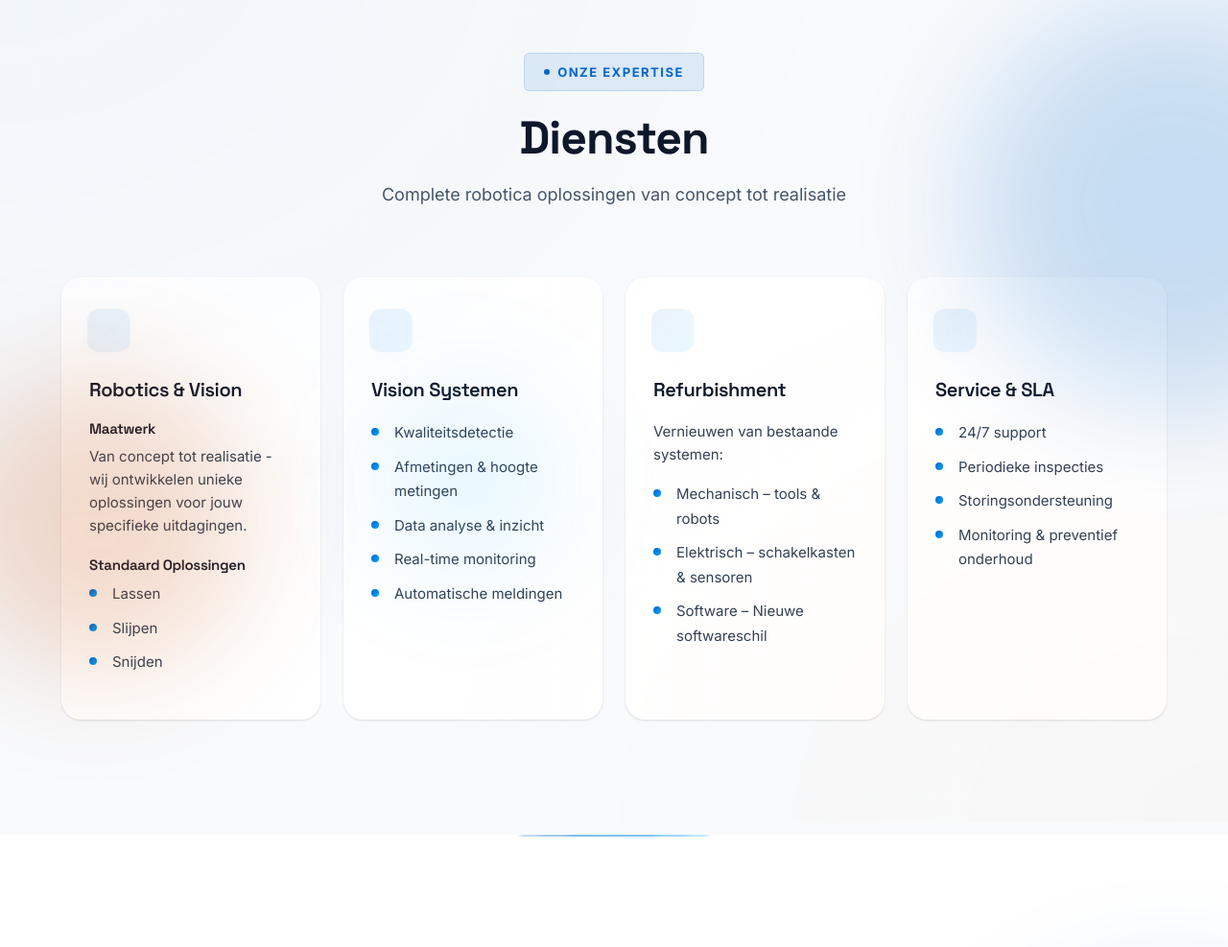
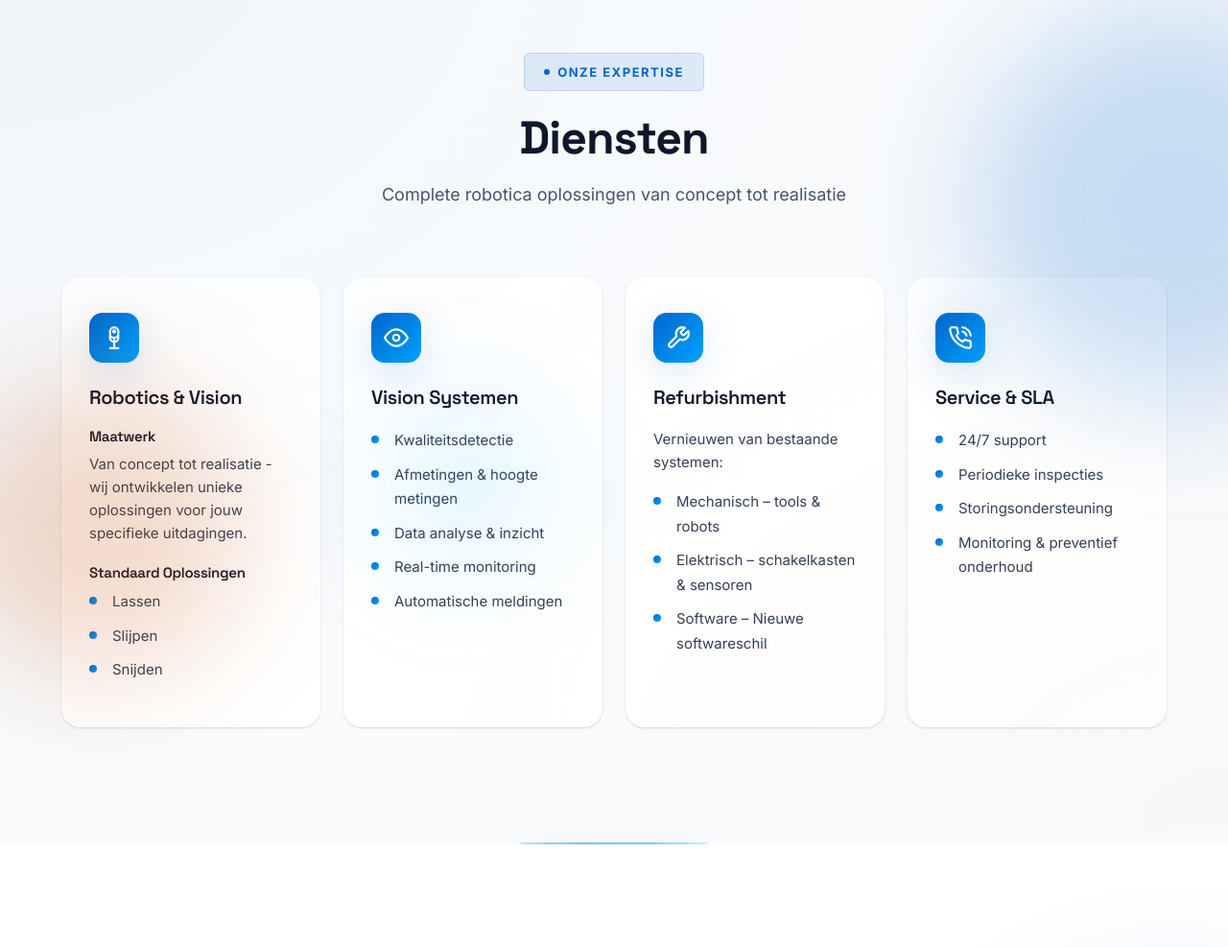
Before and after one commit to Rickvkesteren/aim-robotics, a plain HTML site: page index.html in a window 1280 px wide. Shown: the part 1142-2129 px from the top of the page at 96% size. Drawn offline with Linux system fonts and the light colour scheme.

Commit message:
Diensten kaarten: SVG iconen toegevoegd (robot, oog, gereedschap, telefoon)

```diff
--- a/css/main.css
+++ b/css/main.css
@@ -1010,6 +1010,25 @@ p:last-child {
     color: var(--text-white);
     margin-bottom: 24px;
     box-shadow: var(--shadow-colored);
+}
+
+.card-icon {
+    display: inline-flex;
+    align-items: center;
+    justify-content: center;
+    width: 52px;
+    height: 52px;
+    background: var(--gradient-primary);
+    border-radius: 14px;
+    margin-bottom: 24px;
+    box-shadow: var(--shadow-colored);
+}
+
+.card-icon svg {
+    width: 26px;
+    height: 26px;
+    color: #FFFFFF;
+    stroke: #FFFFFF;
 }
 
 .dienst-card h3 {
--- a/index.html
+++ b/index.html
@@ -421,7 +421,15 @@
 
             <div class="diensten-grid">
                 <article class="dienst-card" data-aos="fade-up">
-                    <div class="card-number" aria-hidden="true">01</div>
+                    <div class="card-icon" aria-hidden="true">
+                        <svg viewBox="0 0 24 24" fill="none" stroke="currentColor" stroke-width="2" stroke-linecap="round" stroke-linejoin="round">
+                            <path d="M12 2a4 4 0 0 1 4 4v2a4 4 0 0 1-8 0V6a4 4 0 0 1 4-4z"/>
+                            <path d="M16 10v2a4 4 0 0 1-8 0v-2"/>
+                            <path d="M12 14v8"/>
+                            <path d="M8 22h8"/>
+                            <circle cx="12" cy="6" r="1"/>
+                        </svg>
+                    </div>
                     <h3>Robotics & Vision</h3>
                     <div class="card-body">
                         <div class="service-block">
@@ -440,7 +448,12 @@
                 </article>
 
                 <article class="dienst-card" data-aos="fade-up" data-aos-delay="100">
-                    <div class="card-number" aria-hidden="true">02</div>
+                    <div class="card-icon" aria-hidden="true">
+                        <svg viewBox="0 0 24 24" fill="none" stroke="currentColor" stroke-width="2" stroke-linecap="round" stroke-linejoin="round">
+                            <path d="M1 12s4-8 11-8 11 8 11 8-4 8-11 8-11-8-11-8z"/>
+                            <circle cx="12" cy="12" r="3"/>
+                        </svg>
+                    </div>
                     <h3>Vision Systemen</h3>
                     <div class="card-body">
                         <ul>
@@ -454,7 +467,11 @@
                 </article>
 
                 <article class="dienst-card" data-aos="fade-up" data-aos-delay="200">
-                    <div class="card-number" aria-hidden="true">03</div>
+                    <div class="card-icon" aria-hidden="true">
+                        <svg viewBox="0 0 24 24" fill="none" stroke="currentColor" stroke-width="2" stroke-linecap="round" stroke-linejoin="round">
+                            <path d="M14.7 6.3a1 1 0 0 0 0 1.4l1.6 1.6a1 1 0 0 0 1.4 0l3.77-3.77a6 6 0 0 1-7.94 7.94l-6.91 6.91a2.12 2.12 0 0 1-3-3l6.91-6.91a6 6 0 0 1 7.94-7.94l-3.76 3.76z"/>
+                        </svg>
+                    </div>
                     <h3>Refurbishment</h3>
                     <div class="card-body">
                         <p>Vernieuwen van bestaande systemen:</p>
@@ -467,7 +484,13 @@
                 </article>
 
                 <article class="dienst-card" data-aos="fade-up" data-aos-delay="300">
-                    <div class="card-number" aria-hidden="true">04</div>
+                    <div class="card-icon" aria-hidden="true">
+                        <svg viewBox="0 0 24 24" fill="none" stroke="currentColor" stroke-width="2" stroke-linecap="round" stroke-linejoin="round">
+                            <path d="M22 16.92v3a2 2 0 0 1-2.18 2 19.79 19.79 0 0 1-8.63-3.07 19.5 19.5 0 0 1-6-6 19.79 19.79 0 0 1-3.07-8.67A2 2 0 0 1 4.11 2h3a2 2 0 0 1 2 1.72 12.84 12.84 0 0 0 .7 2.81 2 2 0 0 1-.45 2.11L8.09 9.91a16 16 0 0 0 6 6l1.27-1.27a2 2 0 0 1 2.11-.45 12.84 12.84 0 0 0 2.81.7A2 2 0 0 1 22 16.92z"/>
+                            <path d="M14.05 2a9 9 0 0 1 8 7.94"/>
+                            <path d="M14.05 6A5 5 0 0 1 18 10"/>
+                        </svg>
+                    </div>
                     <h3>Service & SLA</h3>
                     <div class="card-body">
                         <ul>
```
